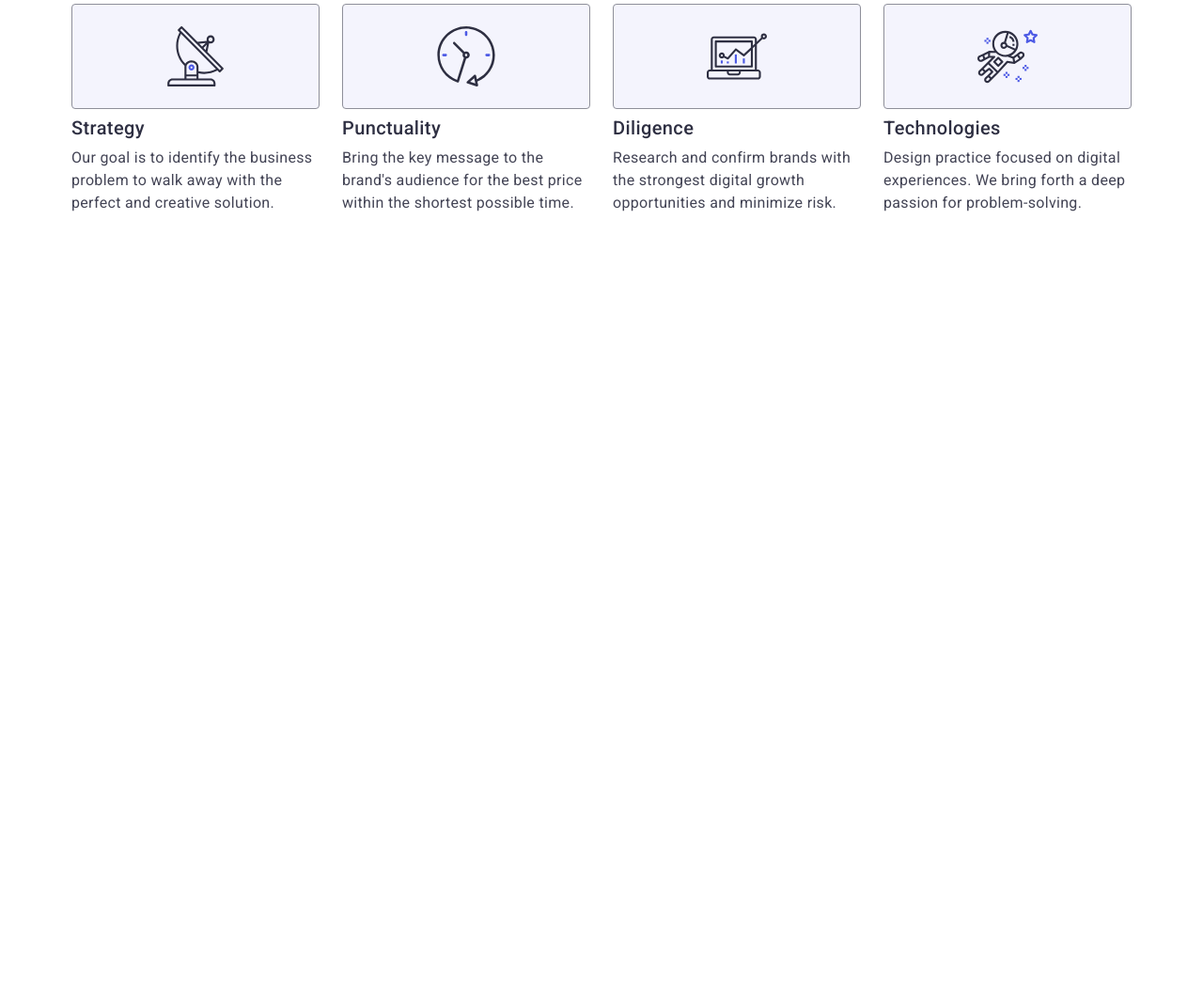
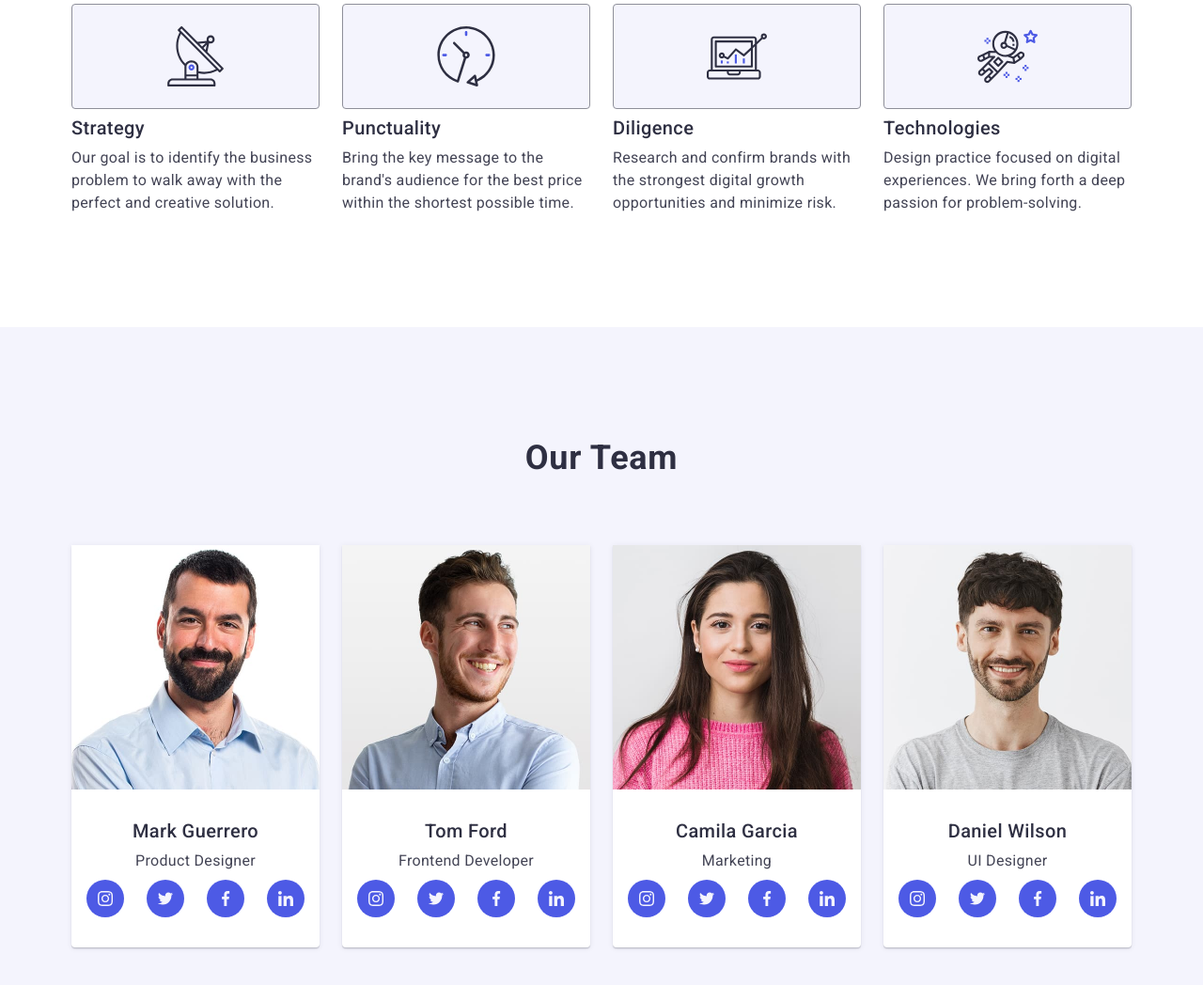
Before and after one commit to abrosenkov/goit-markup-hw-06, a plain HTML site: page index.html in a window 1280 px wide. Shown: the part 781-1829 px from the top of the page at 94% size. Before the commit the page ends 1129 px from the top, so only its background shows below. Drawn offline with nearby package versions, Linux system fonts and the light colour scheme.

Commit message:
add team section

```diff
--- a/css/styles.css
+++ b/css/styles.css
@@ -571,5 +571,108 @@ button {
   .advantages-item-descr {
     font-weight: 400;
   }
+}
+
+/* our team  */
+
+.our-team {
+  background-color: #f4f4fd;
+  padding-top: 96px;
+  padding-bottom: 96px;
+}
+
+.our-team-title {
+  color: #2e2f42;
+  font-weight: 700;
+  font-size: 36px;
+  line-height: 1.11;
+  letter-spacing: 0.02em;
+  text-align: center;
+  text-transform: capitalize;
+  margin-bottom: 72px;
+}
+
+.our-team-list {
+  display: flex;
+  align-items: center;
+  flex-direction: column;
+  gap: 72px;
+}
+
+.our-team-item {
+  max-width: 264px;
+  box-shadow: 0 2px 1px 0 rgba(46, 47, 66, 0.08), 0 1px 1px 0 rgba(46, 47, 66, 0.16), 0 1px 6px 0 rgba(46, 47, 66, 0.08);
+  background: #fff;
+  border-radius: 0 0 4px 4px;
+}
+
+.our-team-item-wrapper {
+  padding: 32px 0;
+  text-align: center;
+}
+
+.our-team-item-title {
+  color: #2e2f42;
+  font-weight: 500;
+  font-size: 20px;
+  line-height: 1.2;
+  letter-spacing: 0.02em;
+  margin-bottom: 8px;
+}
+
+.our-team-item-descr {
+  font-weight: 400;
+  font-size: 16px;
+  line-height: 1.5;
+  letter-spacing: 0.02em;
+  color: #434455;
+  margin-bottom: 8px;
+}
+
+.our-team-social-list {
+  display: flex;
+  gap: 24px;
+  justify-content: center;
+}
+
+.our-team-link-icon {
+  fill: #f4f4fd;
+}
+
+.social-item-link {
+  display: flex;
+  align-items: center;
+  justify-content: center;
+  border-radius: 50%;
+  background-color: #4d5ae5;
+  width: 40px;
+  height: 40px;
+  transition: background-color 250ms cubic-bezier(0.4, 0, 0.2, 1);
+}
+.social-item-link:hover,
+.social-item-link:focus {
+  background-color: #404bbf;
+}
+
+@media screen and (min-width: 768px) {
+  .our-team-list {
+    flex-direction: row;
+    flex-wrap: wrap;
+    column-gap: 24px;
+    row-gap: 64px;
+    justify-content: center;
+  }
+
+  .our-team-item {
+    width: calc((100% - 24px) / 2);
+  }
+}
+
+@media screen and (min-width: 1158px) {
+
+  .our-team {
+      padding-top: 120px;
+      padding-bottom: 120px;
+    }
 
 }
--- a/index.html
+++ b/index.html
@@ -209,7 +209,7 @@
         </div>
       </section>
 
-      <section class="our-team section visually-none">
+      <section class="our-team section">
         <div class="container">
           <h2 class="our-team-title">Our Team</h2>
           <ul class="our-team-list">
```
